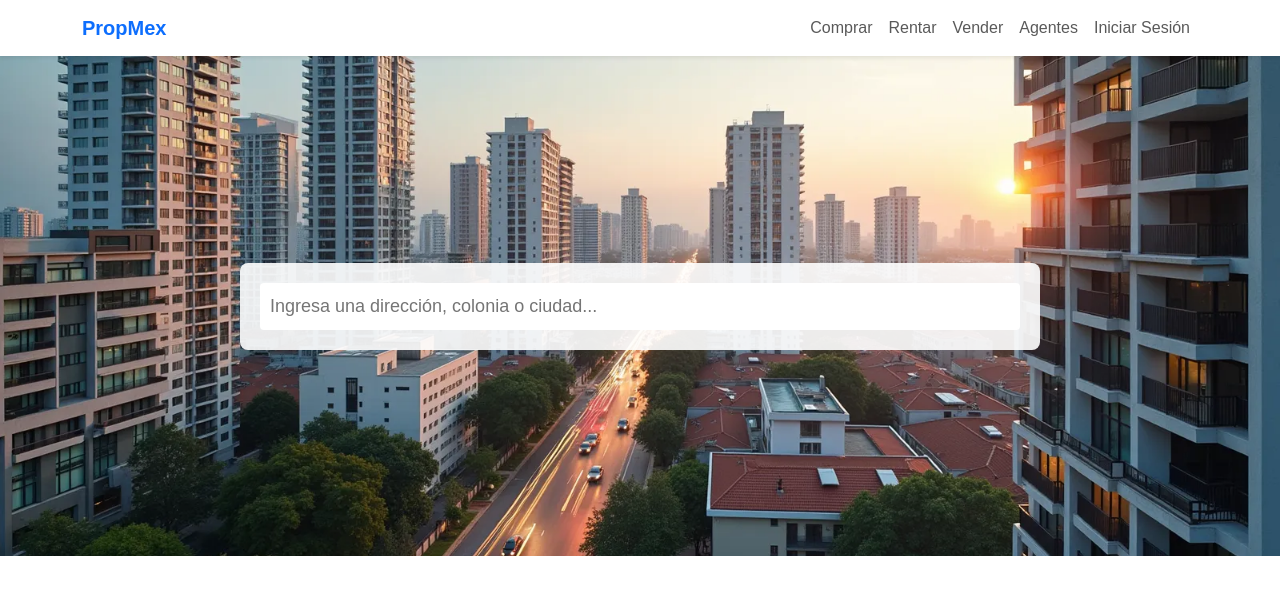
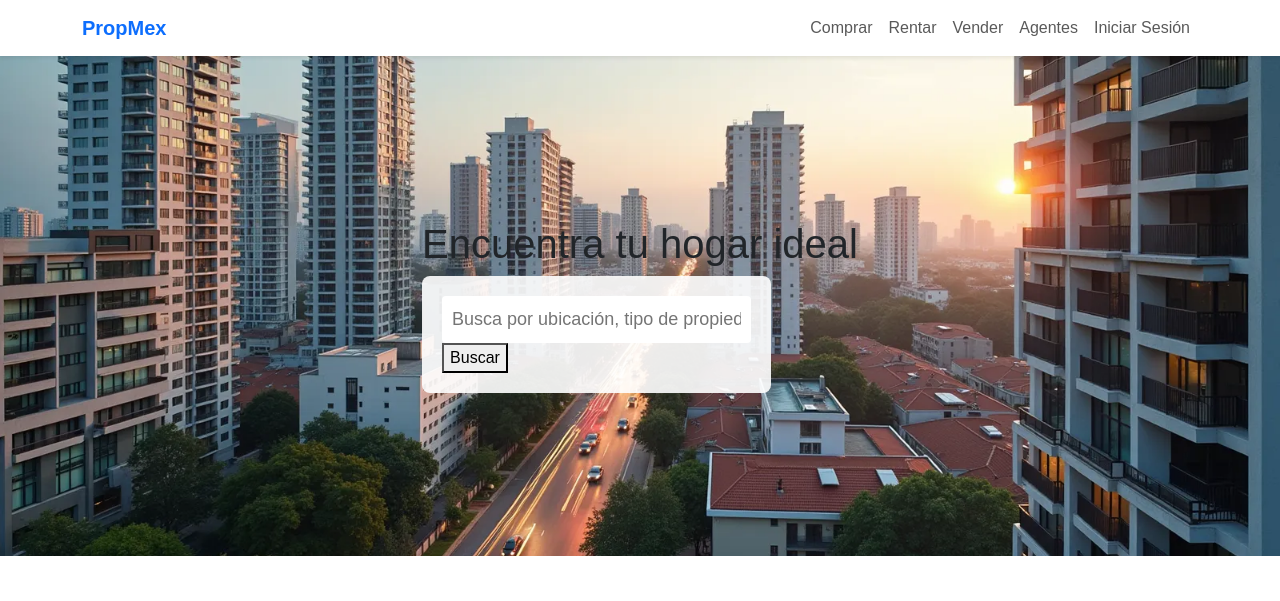
Before and after one commit to juanpasaflipz/property-portal-mexico, a plain HTML site: page index.html in a window 1280 px wide. Shown: the top 601 px of the page. Drawn offline with nearby package versions, Linux system fonts and the light colour scheme.

Commit message:
Update index.html div class hero
<div class="hero">
    <div class="hero-content">
        <h1>Encuentra tu hogar ideal</h1>
        <div class="search-container">
            <input type="text" class="search-input" placeholder="Busca por ubicación, tipo de propiedad...">
            <button class="search-btn">Buscar</button>
        </div>
    </div>
</div>

```diff
--- a/index.html
+++ b/index.html
@@ -88,11 +88,15 @@
         </div>
     </nav>
 
-    <div class="hero">
+   <div class="hero">
+    <div class="hero-content">
+        <h1>Encuentra tu hogar ideal</h1>
         <div class="search-container">
-            <input type="text" class="search-input" placeholder="Ingresa una dirección, colonia o ciudad...">
+            <input type="text" class="search-input" placeholder="Busca por ubicación, tipo de propiedad...">
+            <button class="search-btn">Buscar</button>
         </div>
     </div>
+</div>
 
     <main class="container my-5">
         <h2 class="section-title">Propiedades Destacadas</h2>
```
